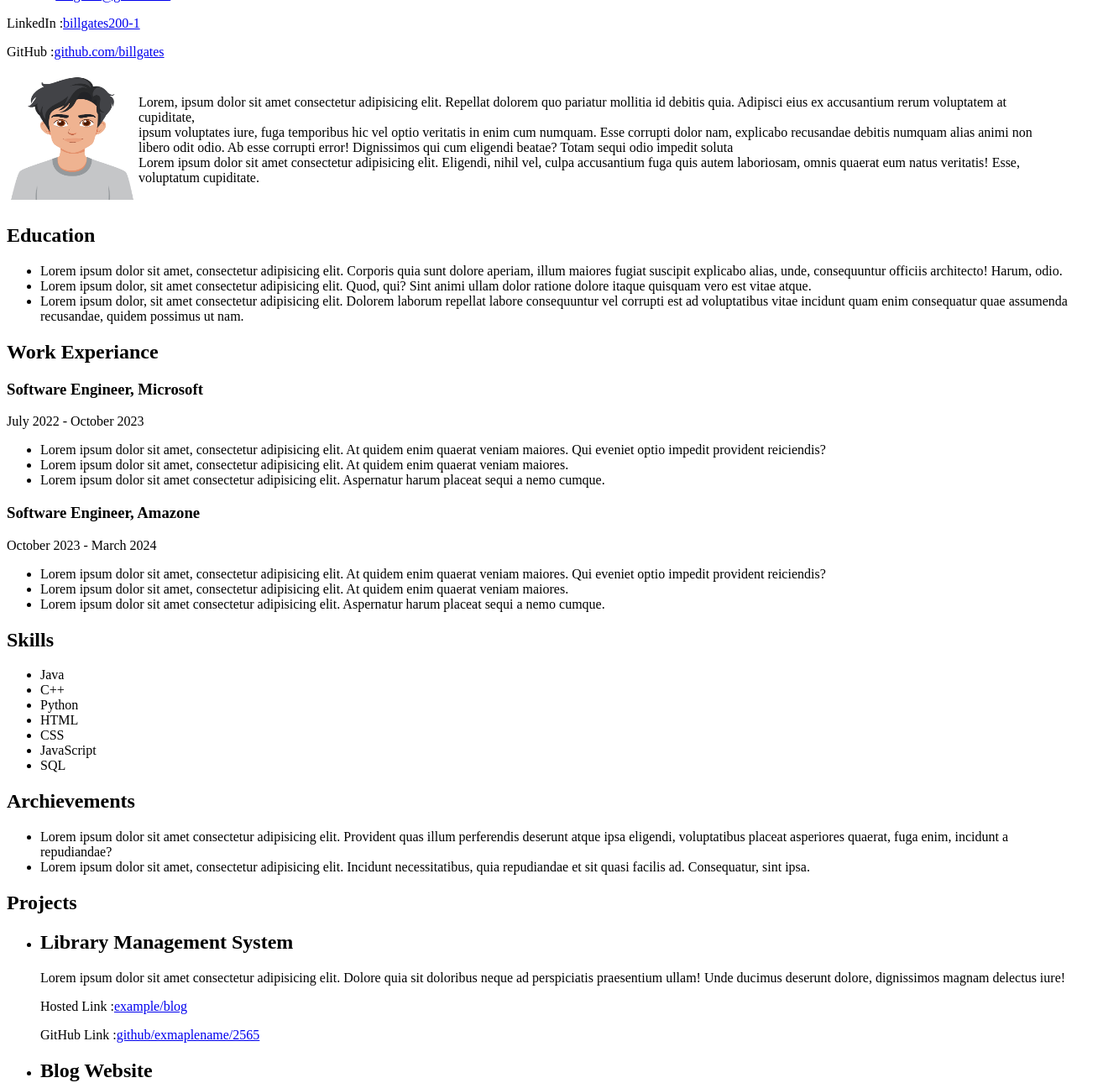
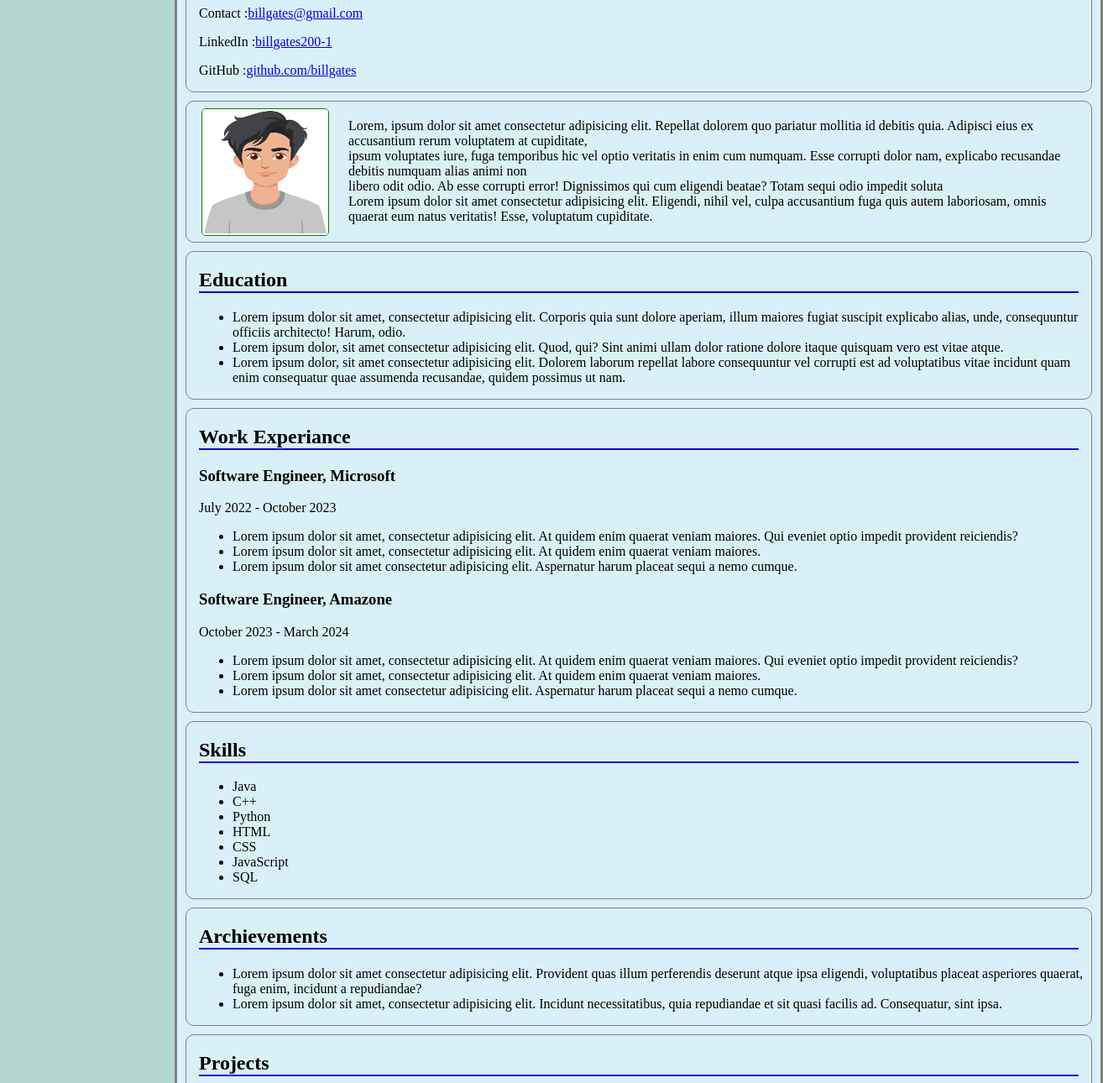
Before and after one commit to Abhishek200-1/HTML-Resume-Project, a plain HTML site: page index.html in a window 1280 px wide. Shown: the part 95-1385 px from the top of the page at 84% size, 1314 px wide, since content can reach past the window. Drawn offline with Linux system fonts and the light colour scheme.

Commit message:
Update index.html

```diff
--- a/index.html
+++ b/index.html
@@ -5,27 +5,28 @@
     <meta name="viewport" content="width=device-width, initial-scale=1.0">
     <title>Document</title>
 </head>
-<body>
-    <div class="main">
-        <div class="basicinfo">
+<body bgcolor="#b6d6d2">
+    <div class="main" style="border: 3px solid gray; width: 1100px; margin-left: 200px; background-color: rgb(218, 240, 248);">
+        <div class="basicinfo" style="padding-left: 15px; border: 1px solid gray; border-radius: 10px; margin-left: 10px; margin-top: 10px; margin-right: 10px; margin-bottom: 10px;">
             <h1>Bill Gates</h1>
             <p>Contact :<a href="abcd.com">billgates@gmail.com</a></p>
             <p>LinkedIn :<a href="abcd.com">billgates200-1</a></p>
             <p>GitHub :<a href="abcd.com">github.com/billgates</a></p>
         </div>
 
-        <table>
+        <table style="padding-left: 15px; border: 1px solid gray; border-radius: 10px; margin-left: 10px; margin-top: 10px; margin-right: 10px; margin-bottom: 10px;">
             <tr>
-                <td><img src="bc9fd4bd-de9b-4555-976c-8360576c6708.jpg" alt="avatarimage" width="150px" height="150px"></td>
-                <td>Lorem, ipsum dolor sit amet consectetur adipisicing elit. Repellat dolorem quo pariatur mollitia id debitis quia. Adipisci eius ex accusantium rerum voluptatem at cupiditate,
+                <td style="padding-right: 20px;"><img src="bc9fd4bd-de9b-4555-976c-8360576c6708.jpg" alt="avatarimage" width="150px" height="150px" style="border: 1px solid green; margin-top: 5px; border-radius: 5px;"></td>
+                <td style="margin-left: 10px; padding-right: 10px;">Lorem, ipsum dolor sit amet consectetur adipisicing elit. Repellat dolorem quo pariatur mollitia id debitis quia. Adipisci eius ex accusantium rerum voluptatem at cupiditate,
                     <br/>ipsum voluptates iure, fuga temporibus hic vel optio veritatis in enim cum numquam. Esse corrupti dolor nam, explicabo recusandae debitis numquam alias animi non
                     <br/>libero odit odio. Ab esse corrupti error! Dignissimos qui cum eligendi beatae? Totam sequi odio impedit soluta <br/>Lorem ipsum dolor sit amet consectetur adipisicing elit. Eligendi, nihil vel, culpa accusantium fuga quis autem laboriosam,
-                    omnis quaerat eum natus veritatis! Esse, voluptatum cupiditate.</td>
+                    omnis quaerat eum natus veritatis! Esse, voluptatum cupiditate.
+                </td>
             </tr>
         </table>
 
-        <section>
-            <h2>Education</h2>
+        <section style="padding-left: 15px; border: 1px solid gray; border-radius: 10px; margin-left: 10px; margin-top: 10px; margin-right: 10px; margin-bottom: 10px;">
+            <h2 style="border-bottom: 2px solid blue; margin-right: 15px;">Education</h2>
             <ul>
                 <li>Lorem ipsum dolor sit amet, consectetur adipisicing elit. Corporis quia sunt dolore aperiam, illum maiores fugiat suscipit explicabo alias, unde, consequuntur officiis architecto! Harum, odio.</li>
                 <li>Lorem ipsum dolor, sit amet consectetur adipisicing elit. Quod, qui? Sint animi ullam dolor ratione dolore itaque quisquam vero est vitae atque.</li>
@@ -33,8 +34,8 @@
             </ul>
         </section>
 
-        <section>
-            <h2>Work Experiance</h2>
+        <section style="padding-left: 15px; border: 1px solid gray; border-radius: 10px; margin-left: 10px; margin-top: 10px; margin-right: 10px; margin-bottom: 10px;">
+            <h2 style="border-bottom: 2px solid blue; margin-right: 15px;">Work Experiance</h2>
 
             <h3>Software Engineer, Microsoft</h3>
             <p>July 2022 - October 2023</p>
@@ -53,8 +54,8 @@
             </ul>
         </section>
 
-        <section>
-            <h2>Skills</h2>
+        <section style="padding-left: 15px; border: 1px solid gray; border-radius: 10px; margin-left: 10px; margin-top: 10px; margin-right: 10px; margin-bottom: 10px;">
+            <h2 style="border-bottom: 2px solid blue; margin-right: 15px;">Skills</h2>
 
             <ul>
                 <li>Java</li>
@@ -67,8 +68,8 @@
             </ul>
         </section>
 
-        <section>
-            <h2>Archievements</h2>
+        <section style="padding-left: 15px; border: 1px solid gray; border-radius: 10px; margin-left: 10px; margin-top: 10px; margin-right: 10px; margin-bottom: 10px;">
+            <h2 style="border-bottom: 2px solid blue; margin-right: 15px;">Archievements</h2>
 
             <ul>
                 <li>Lorem ipsum dolor sit amet consectetur adipisicing elit. Provident quas illum perferendis deserunt atque ipsa eligendi, voluptatibus placeat asperiores quaerat, fuga enim, incidunt a repudiandae?</li>
@@ -76,8 +77,8 @@
             </ul>
         </section>
 
-        <section>
-            <h2>Projects</h2>
+        <section style="padding-left: 15px; border: 1px solid gray; border-radius: 10px; margin-left: 10px; margin-top: 10px; margin-right: 10px; margin-bottom: 10px;">
+            <h2 style="border-bottom: 2px solid blue; margin-right: 15px;">Projects</h2>
 
             <ul>
                 <li><h2>Library Management System</h2></li>
@@ -94,8 +95,8 @@
             </ul>
         </section>
 
-        <section>
-            <h2>Frequenty Asked Questions :</h2>
+        <section style="padding-left: 15px; border: 1px solid gray; border-radius: 10px; margin-left: 10px; margin-top: 10px; margin-right: 10px; margin-bottom: 10px; padding-bottom: 15px;">
+            <h2 style="border-bottom: 2px solid blue; margin-right: 15px;">Frequenty Asked Questions :</h2>
 
             <details>
                 <summary>Question 1 : What is lorem ipsum?</summary>
@@ -119,8 +120,8 @@
             </details>
         </section>
 
-        <footer>
-            <p>&copy; 2024 Abhishek200-1. All Rights Reserved.</p>
+        <footer style="padding-left: 15px; border: 1px solid gray; border-radius: 10px; margin-left: 10px; margin-top: 10px; margin-right: 10px; margin-bottom: 10px;">
+            <p style="padding-left: 36%;">&copy; 2024 Abhishek200-1. All Rights Reserved.</p>
         </footer>
     </div>
 </body>
```
